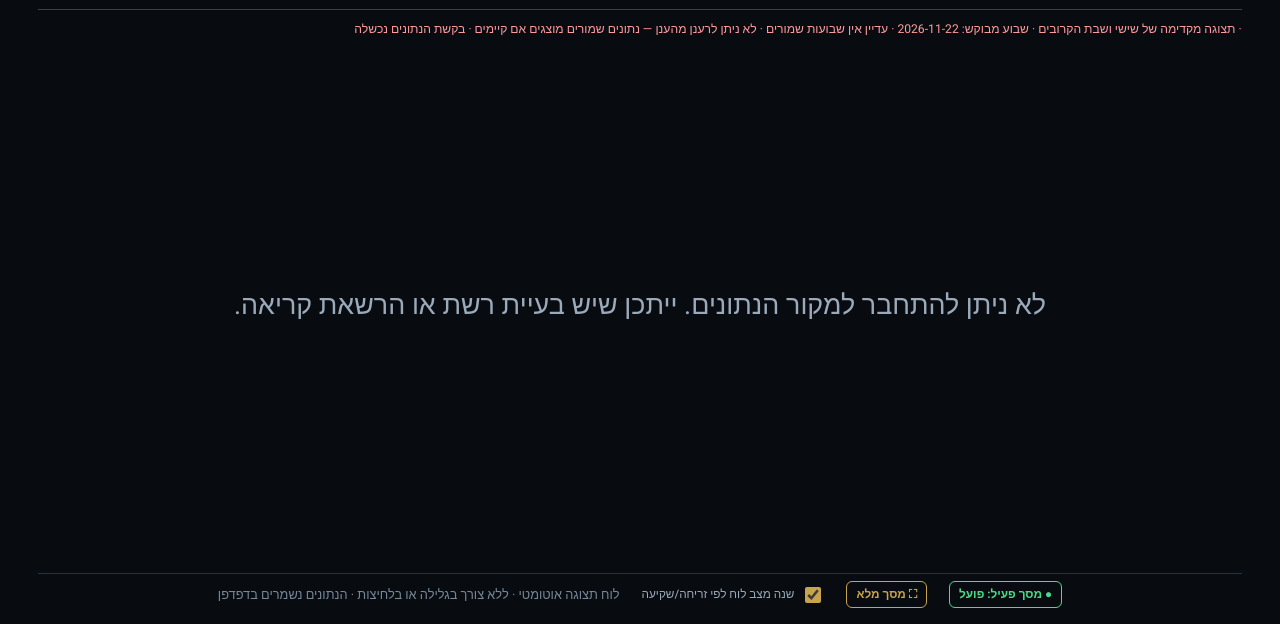
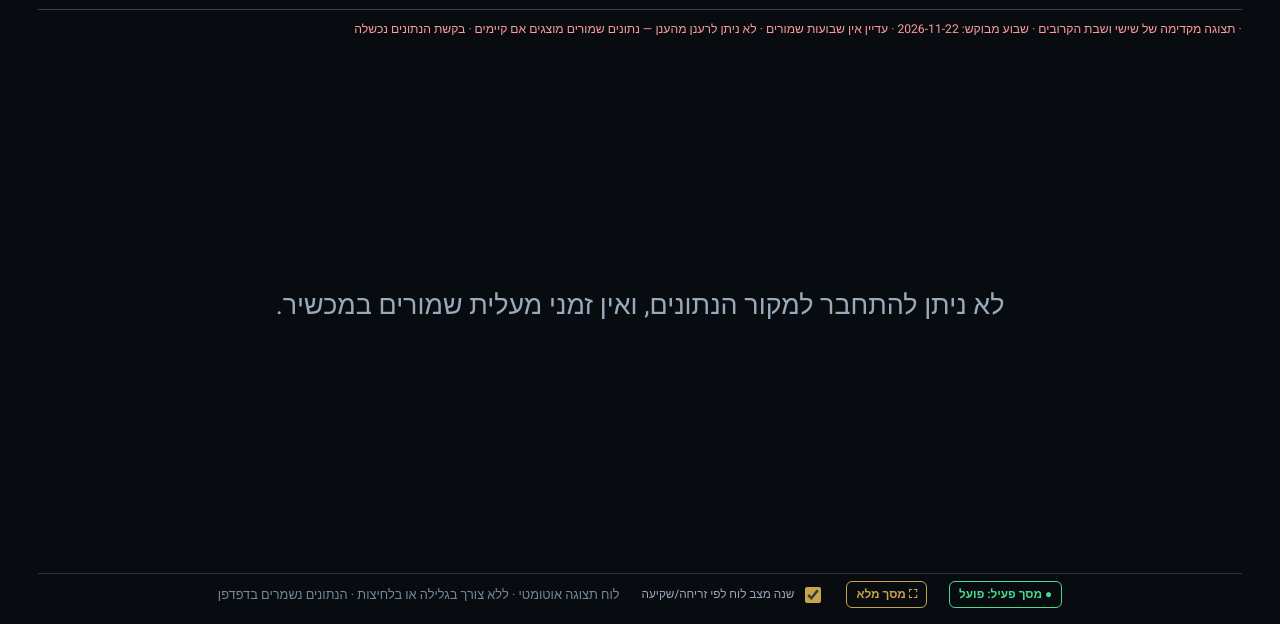
Before and after one commit to Danielrouach/Shabbat_board, a plain HTML site: page elevator/index.html in a window 1280 px wide. Shown: the part 176-800 px from the top of the page. Drawn offline with Linux system fonts and the light colour scheme; no server answers; a web font is replaced by a local one.

Commit message:
Reuse last valid elevator schedule when current Shabbat has no update

```diff
--- a/elevator/index.html
+++ b/elevator/index.html
@@ -195,7 +195,10 @@ function render(){
  document.getElementById('dayLabel').textContent=(today===5?'ערב שבת · יום שישי':today===6?'שבת קודש':'תצוגה מקדימה · שבת הקרובה')+suffix;
  const saved=readStore();
  const selectedWeek=weekKey(p);
- const data=saved[selectedWeek];
+ // Use the most recent saved elevator timetable if the current week has none.
+ const elevatorSelection=ShabbatUpdateStatus.elevatorSchedule(saved,selectedWeek);
+ const data=elevatorSelection.entry;
+ const usingPrevious=elevatorSelection.old;
  const storedWeeks=Object.keys(saved).filter(k=>/^20\d{2}-\d{2}-\d{2}$/.test(k)).sort();
  const computed=ShabbatElevator.display(instant,data);
  const grid=document.getElementById('tiles'),empty=document.getElementById('empty'),status=document.getElementById('status');
@@ -213,7 +216,7 @@ function render(){
  if(!arr.length){
   grid.hidden=true;empty.hidden=false;
   if(computed.finished)empty.textContent='מעלית השבת סיימה את פעילותה (30 דקות לאחר צאת שבת)';
-  else if(!data)empty.textContent=cloudState==='error'?'לא ניתן להתחבר למקור הנתונים. ייתכן שיש בעיית רשת או הרשאת קריאה.':cloudState==='ready'?'לא נמצאו זמני מעלית לשבת הקרובה. יש לשמור אותם בפאנל הניהול.':'טוען את זמני מעלית שבת…';
+  else if(!data)empty.textContent=cloudState==='error'?'לא ניתן להתחבר למקור הנתונים, ואין זמני מעלית שמורים במכשיר.':cloudState==='ready'?'טרם נקלטו זמני מעלית שמורים.':'טוען את זמני מעלית שבת…';
   else empty.textContent='לא הוגדרו זמני מעלית לשבת זו.';
  }else{
   arr.forEach((r,i)=>{
@@ -230,11 +233,12 @@ function render(){
  status.classList.toggle('warning',computed.unknown);
  status.classList.toggle('error',cloudState==='error'&&!data);
  const description=preview?'תצוגה מקדימה של שישי ושבת הקרובים':'';
+ const reused=usingPrevious?' · ⚠ מוצגים זמני המעלית מהעדכון האחרון (ללא עדכון ייעודי לשבת הנוכחית)':'';
  const update=window.ShabbatUpdateStatus?ShabbatUpdateStatus.status(saved,'elevator',instant):null;
  status.classList.toggle('update-stale',!!update?.warning&&cloudState==='ready');
  const conn=cloudState==='error'?' · לא ניתן לרענן מהענן — נתונים שמורים מוצגים אם קיימים'
   :cloudState==='pending'?' · בודק נתונים בענן':cloudState==='ready'?' · '+(update?update.text:'נתוני הענן נבדקו'):'';
- status.textContent=(arr.length?'מוצגים '+arr.length+' חלונות פעילות':'')+(description?' · '+description:'')+(!data?' · שבוע מבוקש: '+selectedWeek+(storedWeeks.length?' · שבועות שמורים: '+storedWeeks.slice(-3).join(', '):' · עדיין אין שבועות שמורים'):'')+conn+
+ status.textContent=(arr.length?'מוצגים '+arr.length+' חלונות פעילות':'')+(description?' · '+description:'')+reused+(!data?' · שבוע מבוקש: '+selectedWeek+(storedWeeks.length?' · שבועות שמורים: '+storedWeeks.slice(-3).join(', '):' · עדיין אין שבועות שמורים'):'')+conn+
    (computed.unknown?' · ⚠ זמן עצירה לא אומת — יש לטעון את הלוח לפני שבת':'')+
    (cloudError&&cloudState==='error'?' · '+cloudError:'');
 }
```
